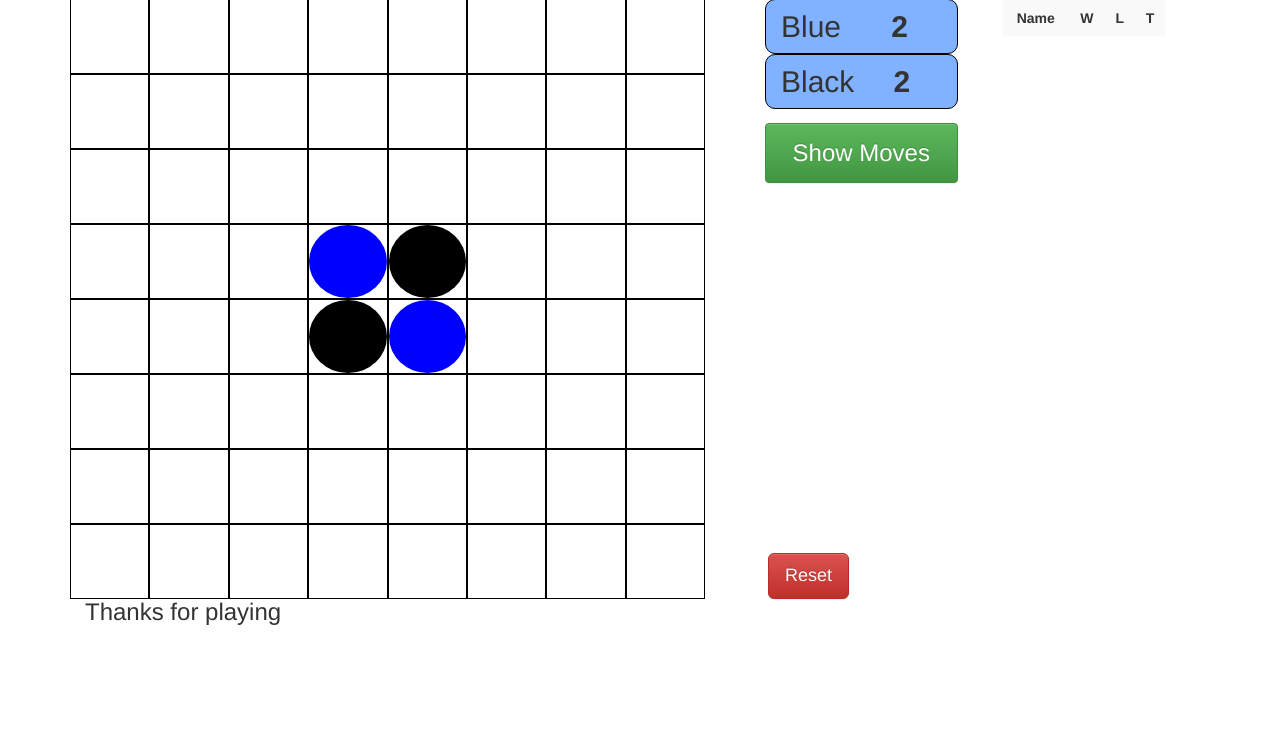
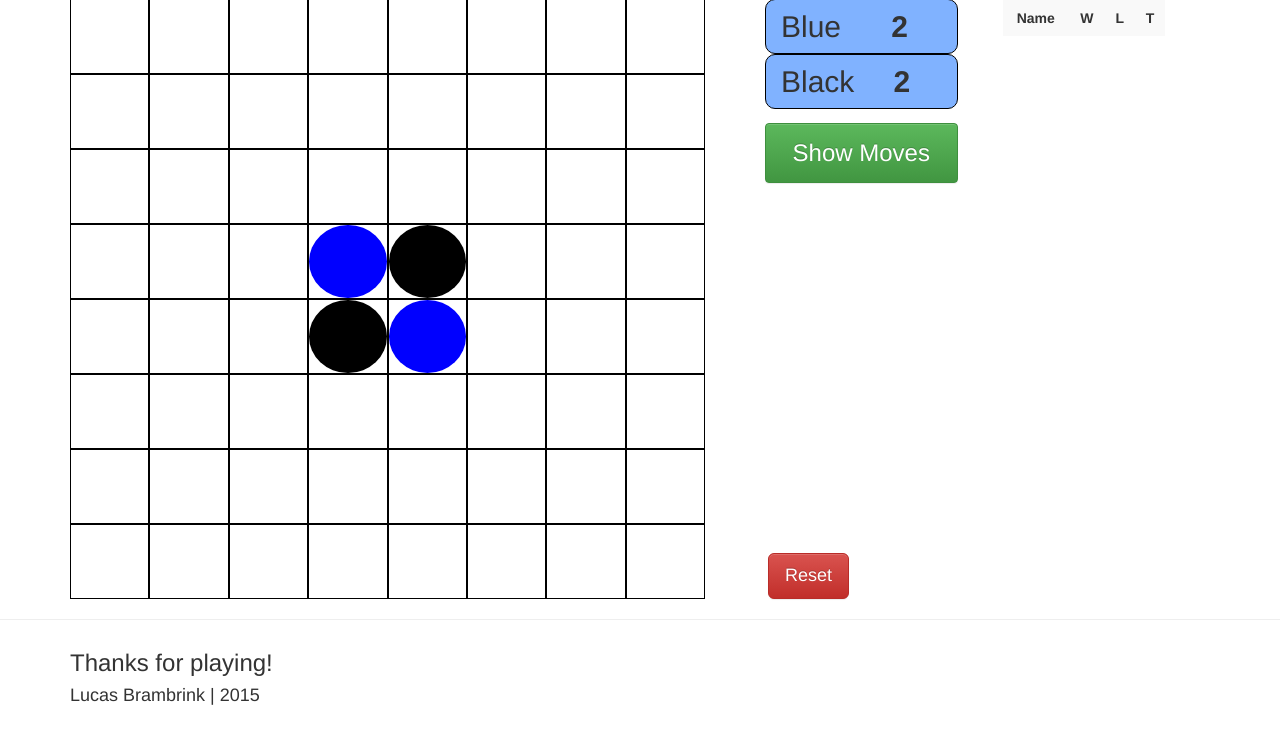
Before and after one commit to lucasbrambrink/Othello, a Django app: page / in a window 1280 px wide. Shown: the part 61-800 px from the top of the page. Run offline with Django 3.2, Linux system fonts and the light colour scheme; some libraries are stand-ins or nearby versions.

Commit message:
fixed some div formatting and added credits

```diff
--- a/game/static/css/gameboard.css
+++ b/game/static/css/gameboard.css
@@ -124,3 +124,8 @@
 .right_half {
     height: 600px;
 }
+
+.footer {
+    text-align: left;
+    padding-bottom: 1em;
+}
--- a/game/templates/othello/gameboard.html
+++ b/game/templates/othello/gameboard.html
@@ -52,10 +52,11 @@
             <button id='reset_button_fixed' class="btn btn-danger btn-lg reset_button">Reset</button>
          </div>
       </div>
-   <div class='right_half col-md-6'>
-      <div class='keep_score col-md-12'>
-         <table class='table table-striped' id='high_scores'>
-         </table>
+      <div class='right_half col-md-6'>
+         <div class='keep_score col-md-12'>
+            <table class='table table-striped' id='high_scores'>
+            </table>
+         </div>
       </div>
    </div>
 </div>
@@ -64,8 +65,9 @@
 {% block footer %}
 <hr>
 <div class='container'>
-   <div>
-      <h3>Thanks for playing</h3>
+   <div class='footer'>
+      <h3>Thanks for playing!</h3>
+      <h4>Lucas Brambrink | 2015<h4>
    </div>
 </div>
 {% endblock %}
```
